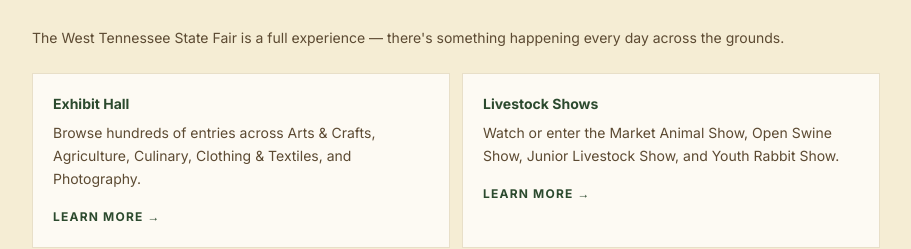
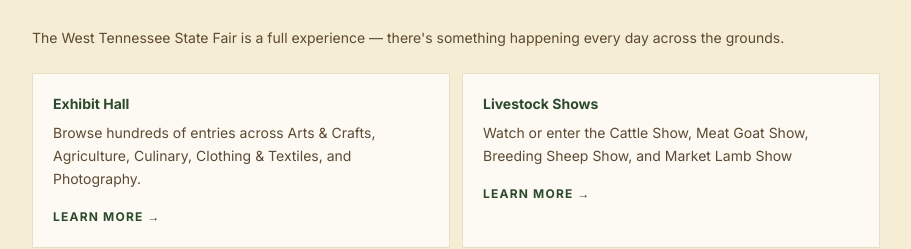
Before and after one commit to arenasmanagement/wtsf-website, a Next.js app: page /first-time-visitors in a window 1280 px wide. Shown: the part 3025-3274 px from the top of the page, without its empty margins (184-1095 px from the left). Built offline with nearby package versions, Linux system fonts and the light colour scheme.

Commit message:
Update livestock show descriptions

```diff
--- a/app/first-time-visitors/page.tsx
+++ b/app/first-time-visitors/page.tsx
@@ -382,7 +382,7 @@
                 },
                 {
                   title: "Livestock Shows",
-                  body: "Watch or enter the Market Animal Show, Open Swine Show, Junior Livestock Show, and Youth Rabbit Show.",
+                  body: "Watch or enter the Cattle Show, Meat Goat Show, Breeding Sheep Show, and Market Lamb Show",
                   href: "/livestock",
                 },
                 {
```
